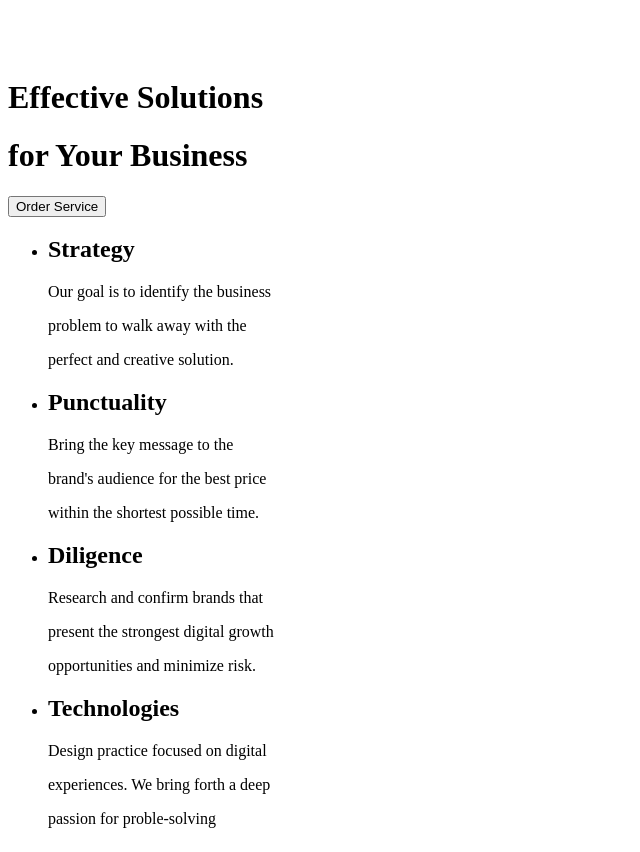
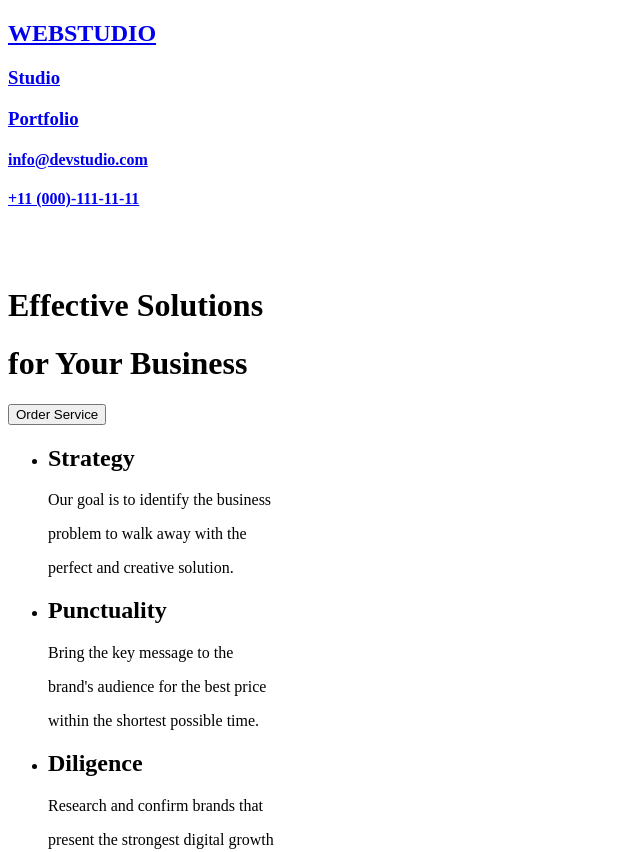
Before and after one commit to EdjLim/goit-markup-hw-01, a plain HTML site: page index.html in a window 1280 px wide. Shown: the top 852 px of the page, without its empty margins (0-640 px from the left). Drawn offline with Linux system fonts and the light colour scheme.

Commit message:
wordings edited, moved CSS and other folders to repository

```diff
--- a/index.html
+++ b/index.html
@@ -8,12 +8,12 @@
 <body>
     <!--Site logo, studio, portfolio, contacts-->
     <header>
-        <h2><a href="#WEBSTUDIO" WEBSTUDIO></a></h2>
-        <h3><a href="#Studio" Studio></a></h3>
-        <h3><a href="#Portfolio" Portfolio></a></h3>
+        <h2><a href="WEBSTUDIO" WEBSTUDIO>WEBSTUDIO</a></h2>
+        <h3><a href="Studio" Studio>Studio</a></h3>
+        <h3><a href="Portfolio" Portfolio>Portfolio</a></h3>
 
-        <h4><a href="mailto:info@devstudio.com" info@devstudio.com></a></h4>
-        <h4><a href="tel:+11 (000)-111-11-11" +11 (000)-111-11-11></a></h4>
+        <h4><a href="mailto:info@devstudio.com" info@devstudio.com>info@devstudio.com</a></h4>
+        <h4><a href="tel:+11 (000)-111-11-11" +11 (000)-111-11-11>+11 (000)-111-11-11</a></h4>
         <br>
         <br>
         <h1>Effective Solutions <br></h1>
@@ -67,7 +67,7 @@
     <br>
     <br>
     <footer>
-        <h3><a href="WEBSTUDIO" WEBSTUDIO></a></h3>
+        <h3><a href="WEBSTUDIO" WEBSTUDIO>WEBSTUDIO</a></h3>
         <br>
         <p>increase the flow of customers and <br></p>
         <p>sales for your business with digital <br></p>
```
